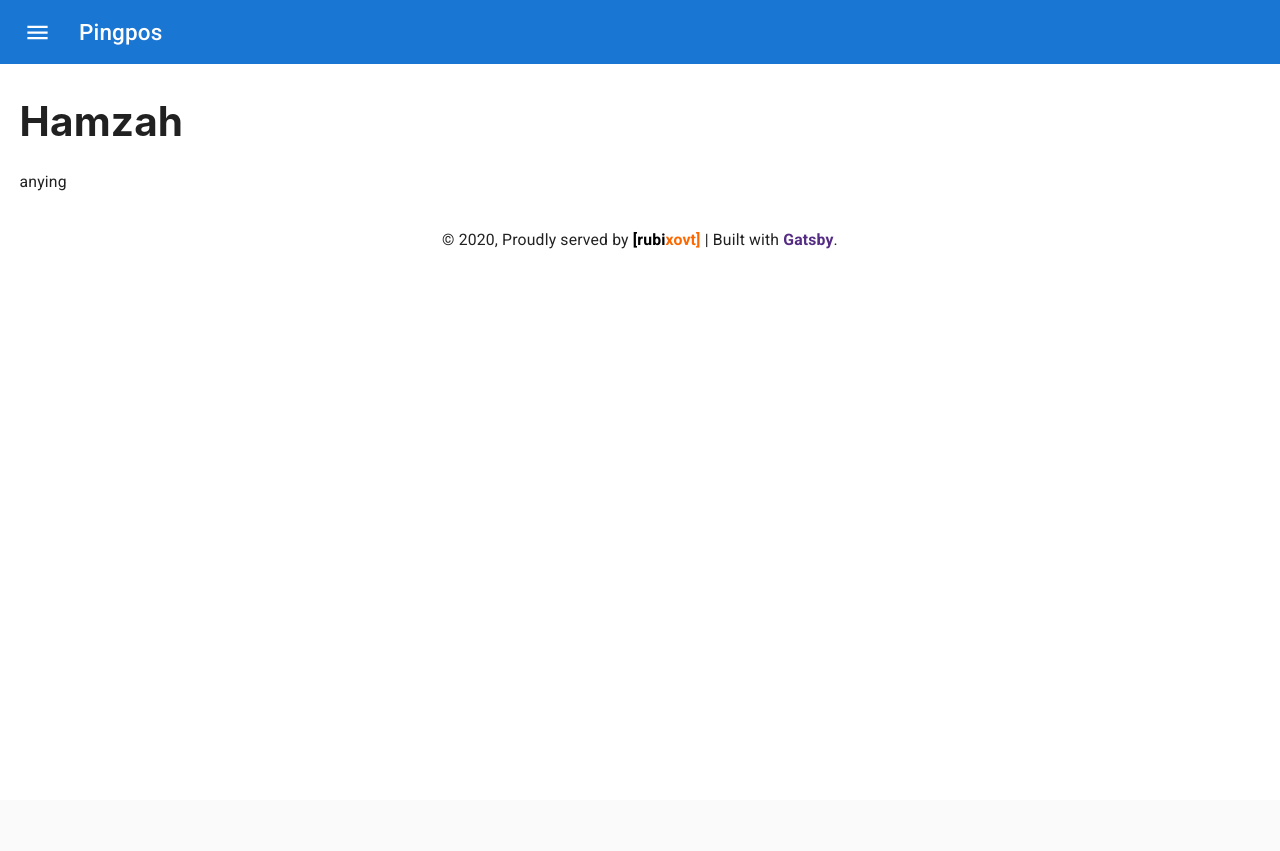
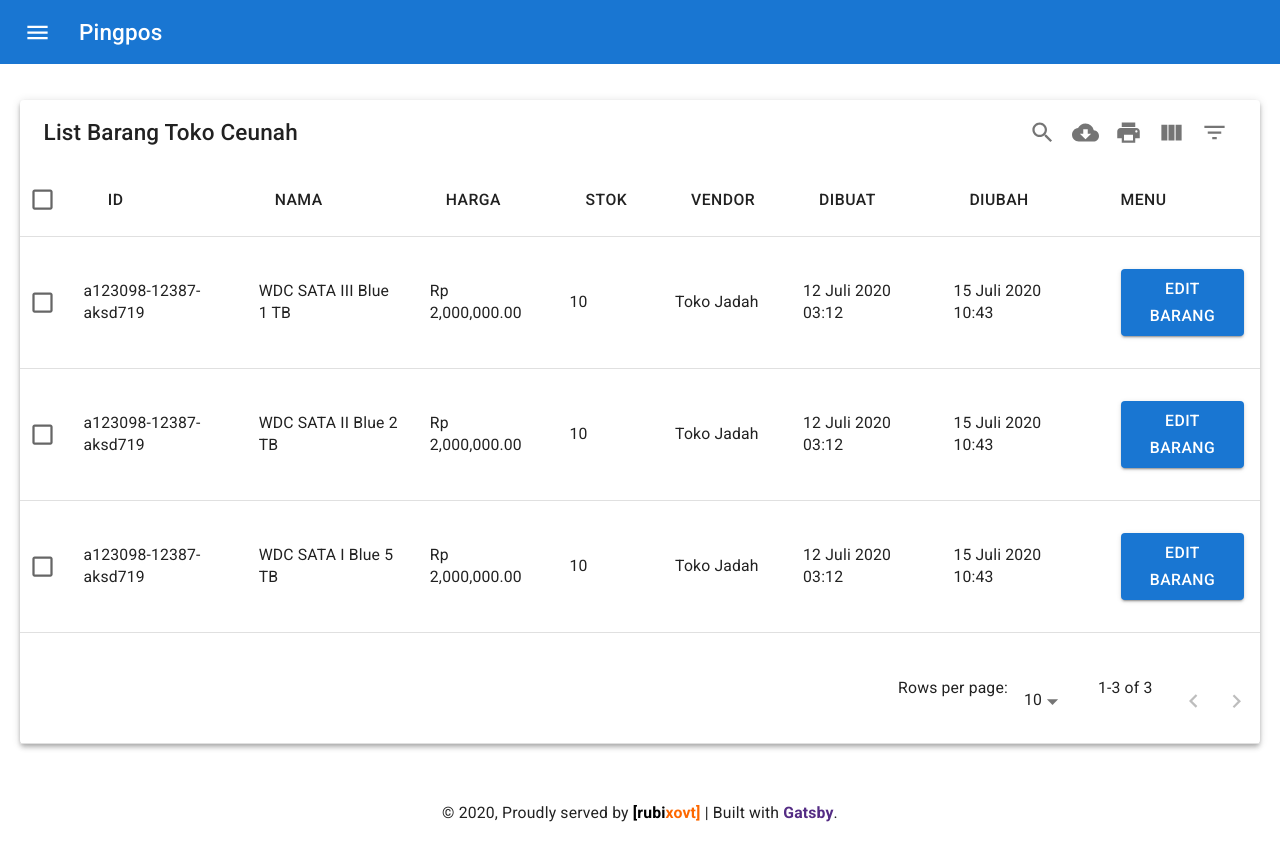
Before and after one commit to padulkemid/pingvent-client, a Gatsby site: page /barang in a window 1280 px wide. Before the commit the page ends 800 px from the top, so only its background shows below. Built offline with nearby package versions, Linux system fonts and the light colour scheme; Gatsby itself is replaced by a stand-in of ours.

Commit message:
Change table name file to summary     - added dialog and TODO function to onRowsDelete     - added states for form in edit state on table ( table data )

```diff
--- /dev/null
+++ b/src/components/barang_table.js
@@ -0,0 +1,128 @@
+import React, { useState } from 'react';
+
+// @material-ui core
+import Box from '@material-ui/core/Box';
+import Button from '@material-ui/core/Button';
+import Dialog from '@material-ui/core/Dialog';
+import DialogActions from '@material-ui/core/DialogActions';
+import DialogContent from '@material-ui/core/DialogContent';
+import DialogContentText from '@material-ui/core/DialogContentText';
+import DialogTitle from '@material-ui/core/DialogTitle';
+
+// mui-datatables
+import DataTable from 'mui-datatables';
+
+export default () => {
+  // dialog states
+  const [open, setOpen] = useState(false);
+  const [form, setForm] = useState(false);
+
+  // form states
+  const [id, setId] = useState('');
+  const [nama, setNama] = useState('');
+  const [harga, setHarga] = useState(0);
+  const [stok, setStok] = useState(0);
+  const [vendor, setVendor] = useState('');
+
+  const columns = [
+    'ID',
+    'Nama',
+    'Harga',
+    'Stok',
+    'Vendor',
+    'Dibuat',
+    'Diubah',
+    {
+      name: 'Menu',
+      options: {
+        filter: false,
+        customBodyRender: (value, tableMeta, updateValue) => (
+          <Box m={2}>
+            <Button
+              variant="contained"
+              color="primary"
+              fullWidth
+              onClick={() => handleOpen(tableMeta)}>
+              Edit Barang
+            </Button>
+          </Box>
+        ),
+      },
+    },
+  ];
+
+  const data = [
+    [
+      'a123098-12387-aksd719',
+      'WDC SATA III Blue 1 TB',
+      'Rp 2,000,000.00',
+      10,
+      'Toko Jadah',
+      '12 Juli 2020 03:12',
+      '15 Juli 2020 10:43',
+    ],
+    [
+      'a123098-12387-aksd719',
+      'WDC SATA II Blue 2 TB',
+      'Rp 2,000,000.00',
+      10,
+      'Toko Jadah',
+      '12 Juli 2020 03:12',
+      '15 Juli 2020 10:43',
+    ],
+    [
+      'a123098-12387-aksd719',
+      'WDC SATA I Blue 5 TB',
+      'Rp 2,000,000.00',
+      10,
+      'Toko Jadah',
+      '12 Juli 2020 03:12',
+      '15 Juli 2020 10:43',
+    ],
+  ];
+
+  const options = {
+    elevation: 4,
+    onRowsDelete: ({ data }) => {
+      // TODO: delete index here
+
+      return false;
+    },
+  };
+
+  const handleOpen = (meta) => {
+    setOpen(true);
+    console.log(meta);
+  };
+
+  const handleClose = () => {
+    setOpen(false);
+  };
+
+  return (
+    <>
+      <Box mb={6}>
+        <DataTable
+          title={'List Barang Toko Ceunah'}
+          data={data}
+          columns={columns}
+          options={options}
+        />
+      </Box>
+      <Dialog open={open} onClose={handleClose} aria-labelledby="alert">
+        <DialogTitle id="alert">Ceunah ?</DialogTitle>
+        <DialogContent>
+          <DialogContentText>Dasar jancok</DialogContentText>
+        </DialogContent>
+        <DialogActions>
+          <Button onClick={handleClose} color="error">
+            Tutup
+          </Button>
+          <Button onClick={handleClose} color="primary">
+            Setuju
+          </Button>
+        </DialogActions>
+      </Dialog>
+    </>
+  );
+};
--- a/src/pages/barang.js
+++ b/src/pages/barang.js
@@ -2,11 +2,11 @@ import React from 'react';
 
 import Layout from '../components/layout';
 import SEO from '../components/seo';
+import BarangTable from '../components/barang_table';
 
 export default () => (
   <Layout>
     <SEO title="Toko Ceunah" />
-    <h1>Hamzah</h1>
-    <p>anying</p>
+    <BarangTable />
   </Layout>
 );
--- a/src/pages/index.js
+++ b/src/pages/index.js
@@ -3,7 +3,7 @@ import React from 'react';
 import Layout from '../components/layout';
 import SEO from '../components/seo';
 import Chart from '../components/chart';
-import TabelBarang from '../components/tabel_barang';
+import TabelBarang from '../components/summary_table';
 import BarangCard from '../components/barang_card';
 
 import Grid from '@material-ui/core/Grid';
```
Also changed, not shown: src/components/summary_table.js (renamed from src/components/tabel_barang.js).
